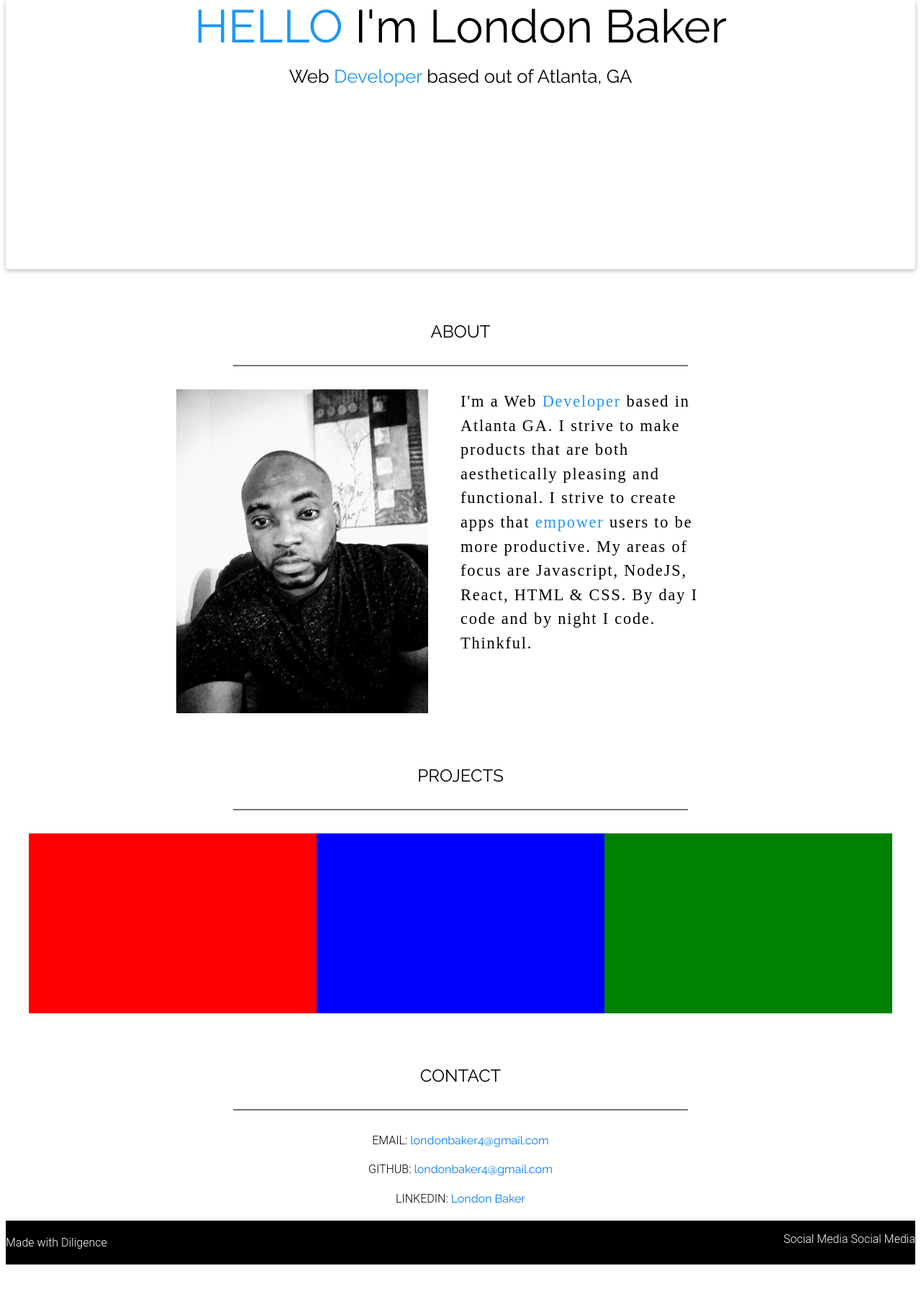
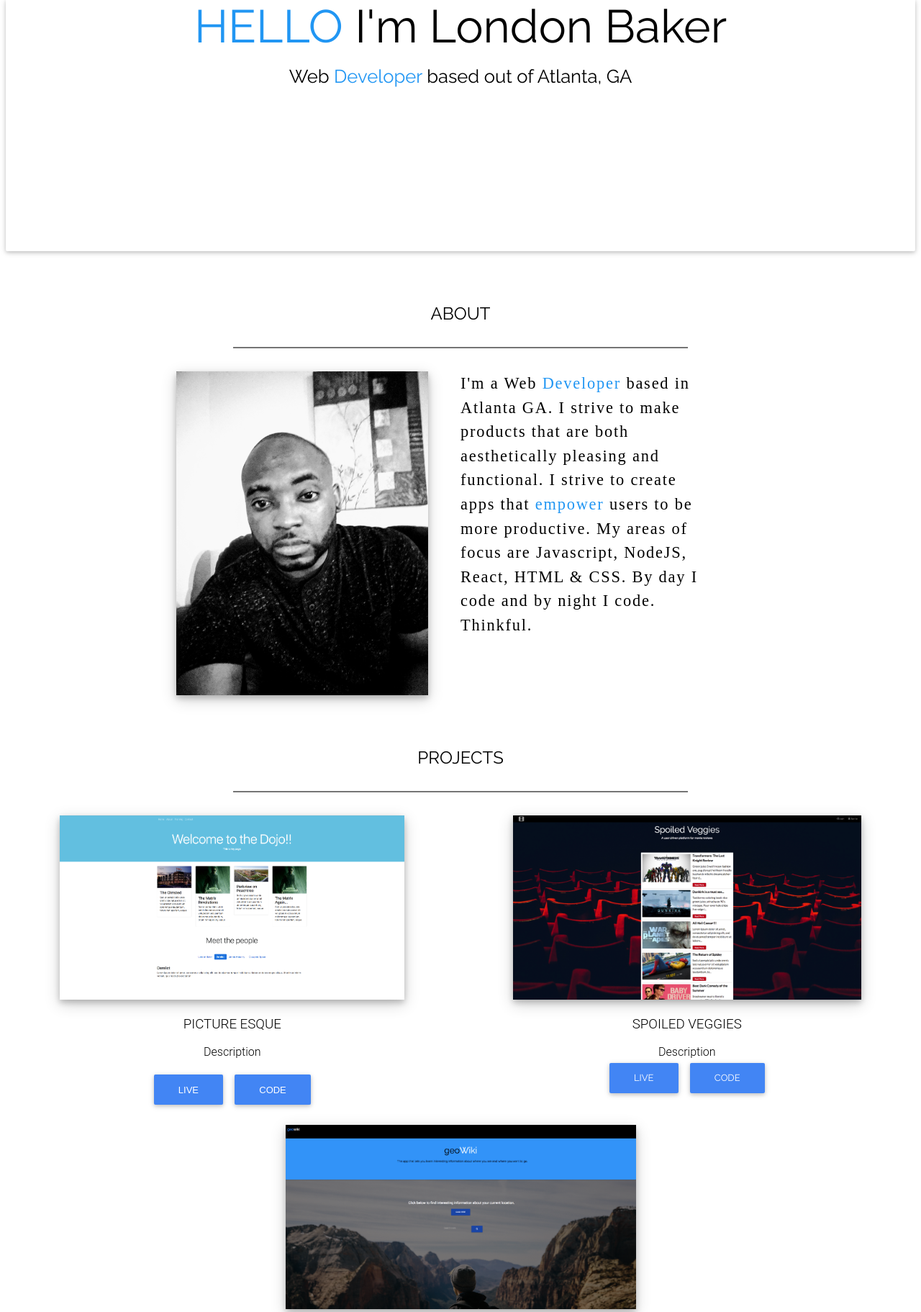
Before and after one commit to LBakerDev/Portfolio, a PHP site: page / in a window 1280 px wide. Shown: the part 124-1947 px from the top of the page at 72% size. Before the commit the page ends 1881 px from the top, so only its background shows below. Run offline with PHP 8.4, Linux system fonts and the light colour scheme; some libraries are stand-ins or nearby versions.

Commit message:
added portfolio section

```diff
--- a/assets/css/main.css
+++ b/assets/css/main.css
@@ -1,10 +1,15 @@
 .jumbotron{
     background-color: white;
-    height: 375px !important;
+    height: 350px !important;
+}
+
+img{
+    box-shadow: 0 4px 8px 0 rgba(0, 0, 0, 0.2), 0 6px 20px 0 rgba(0, 0, 0, 0.19);
 }
 
 nav{
-    background-color: #0d47a1
+    background-color: #0d47a1;
+    position:  top fixed;
 }
 
 .display-1{
@@ -84,8 +89,6 @@ body{
     text-align: center
 }
 
-
-
 hr{
     width: 50%;
     display: block;
@@ -93,7 +96,6 @@ hr{
     border: 0;
     border-top: 2px solid #757575;
     margin: 2rem 25%;
-
 }
 
 .flex-about{
@@ -126,34 +128,66 @@ hr{
 }
 
 .box{
-    height: 250px;
-    min-width: 400px;
+    height: 430px;
+    min-width: 325px;
     text-align: center;
     color: white;
     max-width: 100%
 }
 
-.one{
-    background: red;
+
+.box img{
+    height: 256px;
+    max-width: 100%;
+    }
+
+.grow:hover{
+
+    -webkit-transform: scale(1.3);
+    -ms-transform: scale(1.3);
+    transform: scale(1.3);
+}
+
+.work-info{
+    /* margin-top: 1em; */
+    color: black
+}
+
+h4{
+
+}
+
+btn-primary{
+    background: #2196f3
+}
+
+ .one{
+    /* background: red; */
+    flex-grow: 1;
 }
 
 .two{
-    background: blue;
+    /* background: blue; */
+    flex-grow: 1;
 }
 
 .three{
-    background: green;
+    /* background: green; */
+    flex-grow: 1
 }
 
 
 #flexFoot {
     margin-bottom: 0px;
-    display: flex;
-    justify-content: space-between
+    /* display: flex; */
+    justify-content: space-between;
+    text-align: center;
+    height: 10em;
+    padding-top: 1em;
 }
 
 footer{
-    background-color:black;
+    background-color: #757575;
     color: white;
 }
 
--- a/index.html
+++ b/index.html
@@ -38,9 +38,9 @@
                 </div>
                 <div id="about-para" class="about about-paragraph">
                     <p>
-                        I'm a Web <span>Developer</span> based in Atlanta GA. I strive to make products that are both aesthetically pleasing and functional. I
-                        strive to create apps that <span>empower</span> users to be more productive. My areas of focus are Javascript,
-                        NodeJS, React, HTML & CSS. By day I code and by night I code. Thinkful.
+                        I'm a Web <span>Developer</span> based in Atlanta GA. I strive to make products that are both aesthetically
+                        pleasing and functional. I strive to create apps that <span>empower</span> users to be more productive.
+                        My areas of focus are Javascript, NodeJS, React, HTML & CSS. By day I code and by night I code. Thinkful.
 
                     </p>
                 </div>
@@ -60,12 +60,46 @@
             <!-- **** PROJECT CARDS ARE HERE ****  -->
             <div class="flex-projects">
                 <div class="box one">
+                    <div class="work">
+
+                        <img class="work-img grow" src="assets/images/dojo.png" alt="">
 
                     </div>
+                    <div class="work-info">
+                            <h3>PICTURE ESQUE</h3>
+                            <p>Description</p>
+                            <button class="btn btn-primary">Live</button>
+                            <button class="btn btn-primary">Code</button>
+
+                        </div>
+                </div>
                 <div class="box two">
+                    <div class="work">
+
+                        <img class="work-img grow" src="assets/images/spoiledveggies2.png" alt="">
+                        <div class="work-info">
+                            <h3>SPOILED VEGGIES</h3>
+                            <p>Description</p>
+                            <a target="_blank" class="btn btn-primary" href="https://spoiledveggies.herokuapp.com/">Live</a>
+                            <a target="_blank" class="btn btn-primary" href="https://github.com/naeroled/spoiledVeggies">Code</a>
+
+
+                        </div>
+                    </div>
 
                 </div>
                 <div class="box three">
+                    <div class="work">
+
+                        <img class="work-img grow" src="assets/images/geowiki2.png" alt="">
+                        <div class="work-info">
+                            <h3>GEOWIKI</h3>
+                            <p>Description</p>
+                            <a target="_blank" class="btn btn-primary" href="https://naeroled.github.io/GeoWiki/">Live</a>
+                            <a target="_blank" class="btn btn-primary" href="https://github.com/naeroled/GeoWiki">Code</a>
+
+                        </div>
+                    </div>
 
                 </div>
 
@@ -76,7 +110,7 @@
         <div>
             <h1 class="header">CONTACT</h1>
             <hr>
-            <h4>EMAIL: <a href="">londonbaker4@gmail.com</a></h4>
+            <h4>EMAIL: <a href="londonbaker4@gmail.com">londonbaker4@gmail.com</a></h4>
             <h4>GITHUB: <a href="">londonbaker4@gmail.com</a></h4>
             <h4>LINKEDIN: <a href="https://www.linkedin.com/in/london-baker-536270147/">London Baker</a></h4>
         </div>
@@ -84,15 +118,15 @@
         <!-- *** FOOTER SECTION *** -->
         <footer id="flexFoot">
             <div>
-            <h4>Made with Diligence</h4>
+                <h4>Thank you for visiting!</h4>
             </div>
-        <div>
+            <!-- <div>
                 <ul>
                     <li>Social Media</li>
                     <li>Social Media</li>
                 </ul>
 
-        </div>
+            </div> -->
         </footer>
         <script src="http://code.jquery.com/jquery-3.2.1.min.js" integrity="sha256-hwg4gsxgFZhOsEEamdOYGBf13FyQuiTwlAQgxVSNgt4="
             crossorigin="anonymous"></script>
```
Also changed, not shown: assets/images/dojo.png (added), assets/images/geowiki2.png (added), assets/images/spoiledveggies2.png (added). Lines whose indentation alone changed are shown as unchanged.
